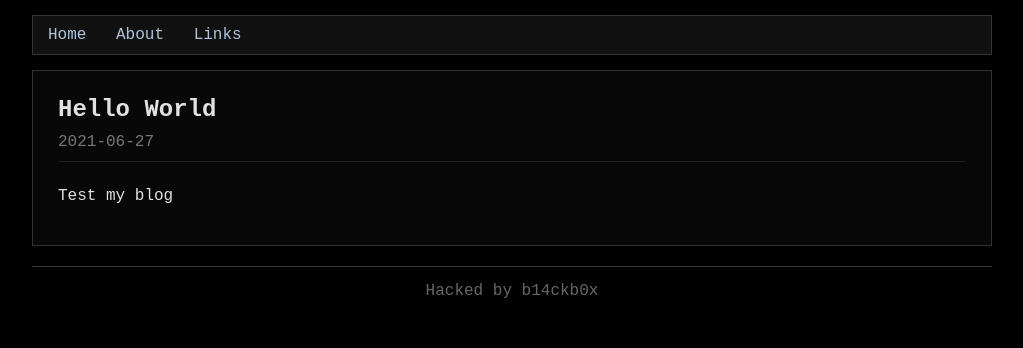
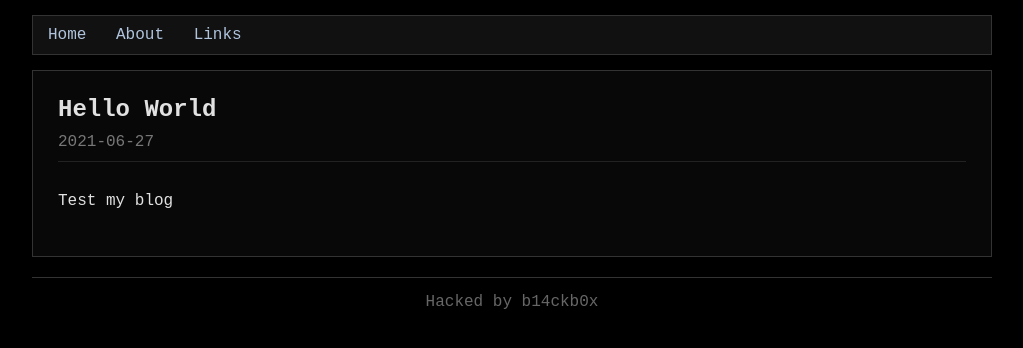
Before and after one commit to NTC627/ntc627.github.io, a Jekyll site: the page built from _posts/2021-06-27-hello-world.md, in a window 1280 px wide. Shown: the top 348 px of the page, without its empty margins (128-1151 px from the left). Built offline with Jekyll 4.4.1, drawn with Linux system fonts in a browser that asks for light colours.

Commit message:
style modified

```diff
--- a/assets/css/style.css
+++ b/assets/css/style.css
@@ -171,6 +171,16 @@
     opacity: 0.9;
   }
 
+  .page-jump input::-webkit-outer-spin-button,
+  .page-jump input::-webkit-inner-spin-button {
+    -webkit-appearance: none;
+    margin: 0;
+  }
+
+  .page-jump input[type="number"] {
+    -moz-appearance: textfield;
+  }
+
   .main-layout {
   display: flex;
   gap: 20px;
@@ -298,6 +308,11 @@
     border-bottom: 1px solid #222;
     padding-bottom: 10px;
   }
+
+  .post-content {
+    line-height: 1.8;
+  }
+
   .post-content h1,
   .post-content h2,
   .post-content h3 {
```
